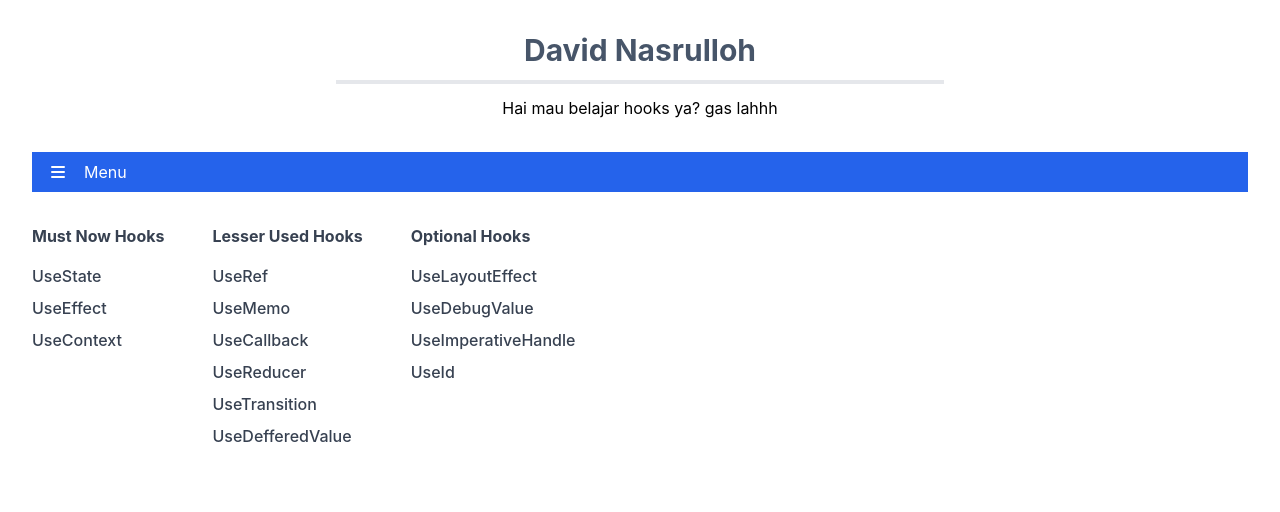
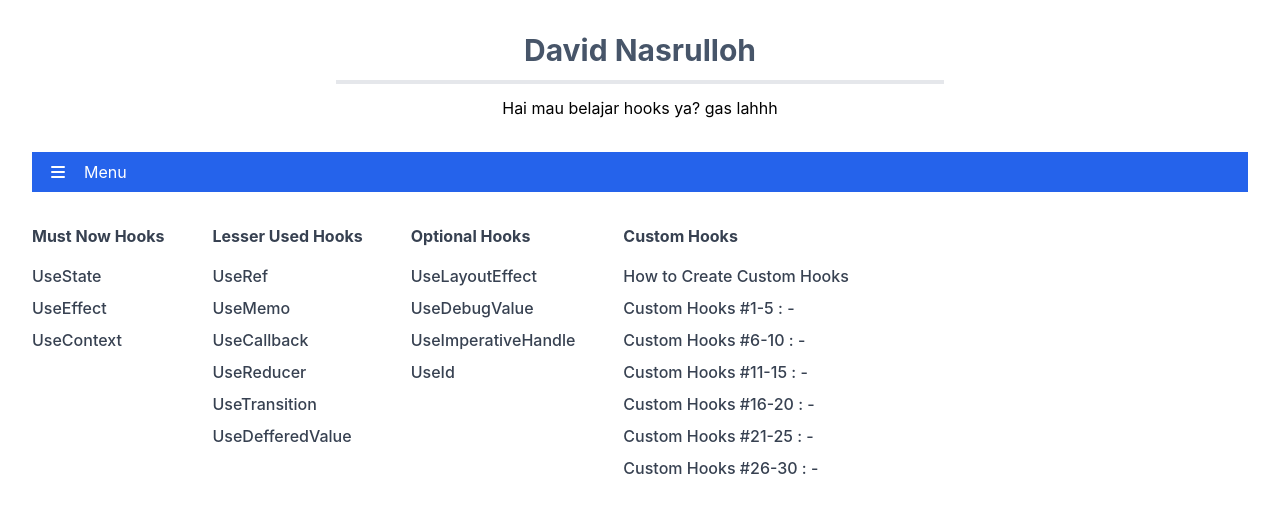
Before and after one commit to davidnasrulloh/learn-hooks-react, a React (Vite) app: page / in a window 1280 px wide. Shown: the top 512 px of the page. Built offline with nearby package versions, Linux system fonts and the light colour scheme.

Commit message:
feat/david: fixing bug

```diff
--- a/src/components/Navbar.jsx
+++ b/src/components/Navbar.jsx
@@ -37,6 +37,18 @@ const Navbar = () => {
                         <Link to="/use-id" className="hover:text-blue-400">UseId</Link>
                     </div>
                 </div>
+                <div className="font-medium text-start">
+                    <div className="font-bold mb-4">Custom Hooks</div>
+                    <div className="flex flex-col gap-2">
+                        <Link to="/use-HTCCustomHooks" className="hover:text-blue-400">How to Create Custom Hooks</Link>
+                        <Link >Custom Hooks #1-5 : -</Link>
+                        <Link >Custom Hooks #6-10 : -</Link>
+                        <Link >Custom Hooks #11-15 : -</Link>
+                        <Link >Custom Hooks #16-20 : -</Link>
+                        <Link >Custom Hooks #21-25 : -</Link>
+                        <Link >Custom Hooks #26-30 : -</Link>
+                    </div>
+                </div>
             </div>
         </div>
     )
--- /dev/null
+++ b/src/pages/hooksdasar/CustomHooks/HTCCustomHooks.jsx
@@ -0,0 +1,11 @@
+import React from "react";
+
+const HTCCustomHooks = () => {
+    return (
+        <>
+
+        </>
+    )
+}
+
+export default HTCCustomHooks;
--- a/src/pages/hooksdasar/LesserUsedHooks/UseMemo.jsx
+++ b/src/pages/hooksdasar/LesserUsedHooks/UseMemo.jsx
@@ -35,7 +35,7 @@ const UseMemoLearnings = () => {
                     </div>
                 </form>
                 <button onClick={() => setDark(prevDark => !prevDark)} className="py-2 px-12 bg-green-700 text-white hover:bg-green-600 transition">Change Theme</button>
-                <div className="my-4 py-4 text-white text-3xl" style={themeStyle}>{number}</div>
+                <div className="my-4 py-4 text-white text-3xl" style={themeStyle}>{doubleNumber}</div>
             </div>
         </>
     );
--- a/src/routers/index.jsx
+++ b/src/routers/index.jsx
@@ -16,6 +16,7 @@ import UseLayoutEffect from "../pages/hooksdasar/OptionalHooks/UseLayoutEffect";
 import UseDebugValue from "../pages/hooksdasar/OptionalHooks/usedebugvalue/UseDebugValue";
 import UseImperativeHandle from "../pages/hooksdasar/OptionalHooks/useimperativehandle/UseImperativeHandle";
 import UseId from "../pages/hooksdasar/OptionalHooks/UseId";
+import HTCCustomHooks from "../pages/hooksdasar/CustomHooks/HTCCustomHooks";
 
 
 
@@ -40,6 +41,8 @@ const SetupRouters = () => {
             <Route path="/use-debugvalue" element={<UseDebugValue />} />
             <Route path="/use-imperativehandle" element={<UseImperativeHandle />} />
             <Route path="/use-id" element={<UseId />} />
+
+            <Route path="/use-HTCCustomHooks" element={<HTCCustomHooks />} />
         </Routes>
     );
 }
```
